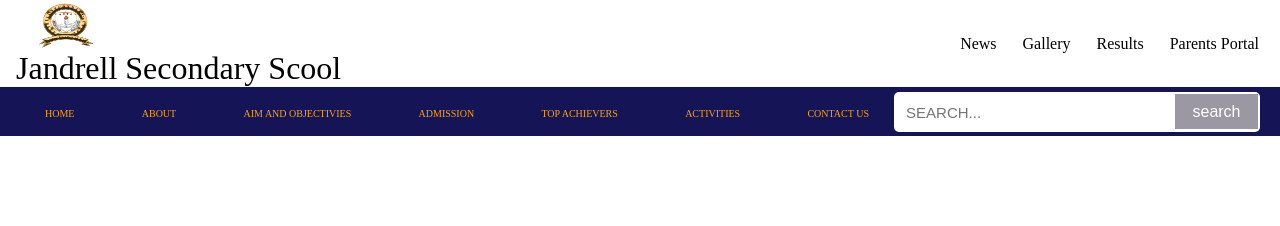
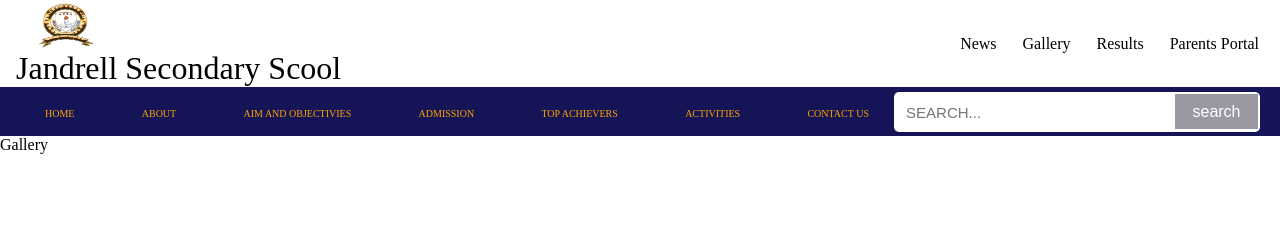
Before and after one commit to mRrobots/Jandrell, a React (Create React App) app: page /gallery/matricdance in a window 1280 px wide. Shown: the top 226 px of the page. Built offline with nearby package versions, Linux system fonts and the light colour scheme.

Commit message:
Gallery Component

```diff
--- a/src/app/pages/Gallery/Gallery.js
+++ b/src/app/pages/Gallery/Gallery.js
@@ -1,5 +1,6 @@
 import style from "./Gallery.module.css";
 import avatar from "../../../assets/new.jpg";
+import { Link } from "react-router-dom";
 
 export default function Gallery() {
   return (
@@ -8,15 +9,21 @@ export default function Gallery() {
       <div className={style.options}>
         <div className={style.option}>
           <h2> Matric Dance</h2>
-          <img src={avatar} width="200px" height="50px" />
+          <Link to={"matricdance"} state={"MatricDance"}>
+            <img src={avatar} width="200px" height="50px" />
+          </Link>
         </div>
         <div className={style.option}>
           <h2> Sport </h2>
-          <img src={avatar} width="200px" height="50px" />
+          <Link to={"sport"} state={"Sport"}>
+            <img src={avatar} width="200px" height="50px" />
+          </Link>
         </div>
         <div className={style.option}>
           <h2> School </h2>
-          <img src={avatar} width="200px" height="50px" />
+          <Link to={"school"} state={"School"}>
+            <img src={avatar} width="200px" height="50px" />
+          </Link>
         </div>
       </div>
     </div>
--- /dev/null
+++ b/src/app/pages/Gallery/GalleryComponent.js
@@ -0,0 +1,10 @@
+import React from "react";
+import { useLocation } from "react-router-dom";
+
+export default function GalleryComponent(props) {
+  const location = useLocation();
+  const section = location.state;
+  console.log(section);
+
+  return <div>Gallery {section}</div>;
+}
--- a/src/app/pages/Home/Home.js
+++ b/src/app/pages/Home/Home.js
@@ -14,6 +14,7 @@ import Admission from "../Admission/Admission";
 import About from "../About/About";
 import style from "./Home.module.css";
 import NewComponent from "../News/NewComponent";
+import GalleryComponent from "../Gallery/GalleryComponent";
 
 export default function Home() {
   return (
@@ -33,6 +34,7 @@ export default function Home() {
         <Route path="/admission" element={<Admission />} />
         <Route path="/about" element={<About />} />
         <Route path="/news/:id" element={<NewComponent />} />
+        <Route path="/gallery/:section" element={<GalleryComponent />} />
       </Routes>
       <Footer />
     </div>
```
